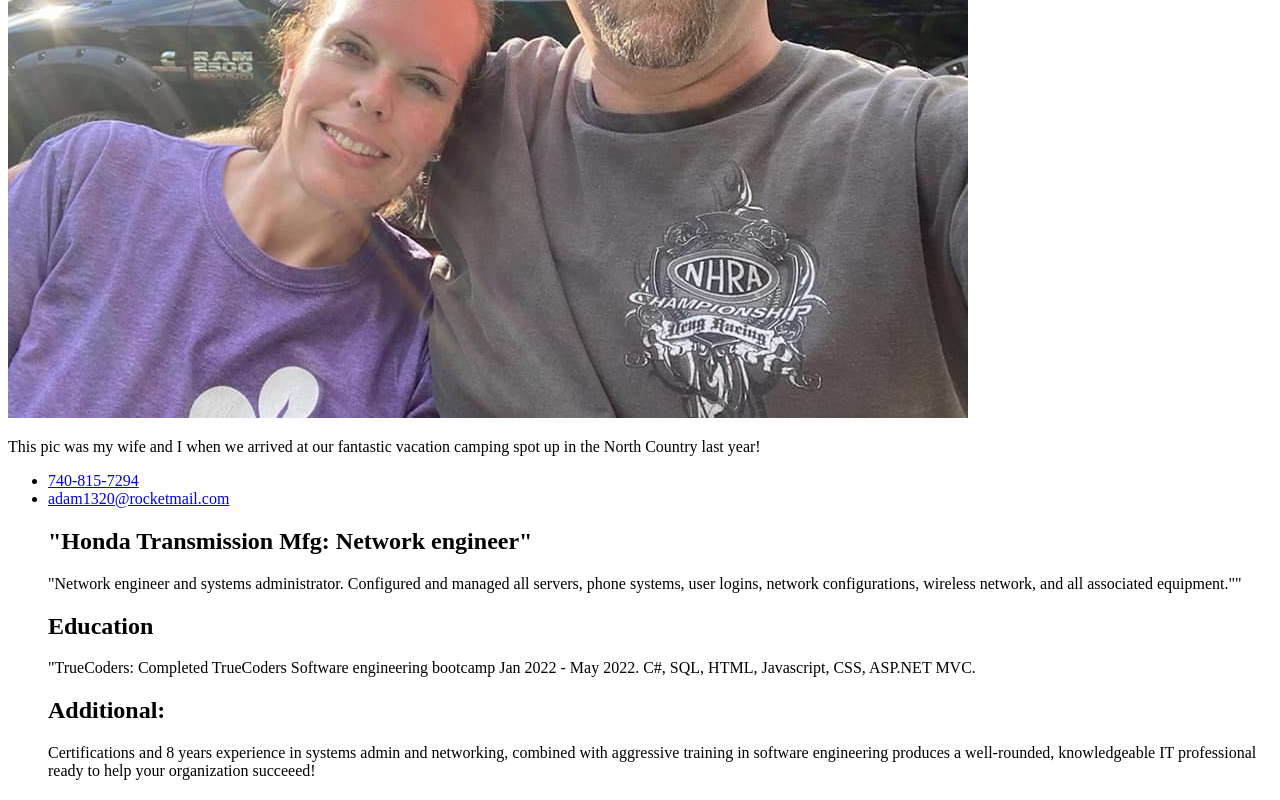
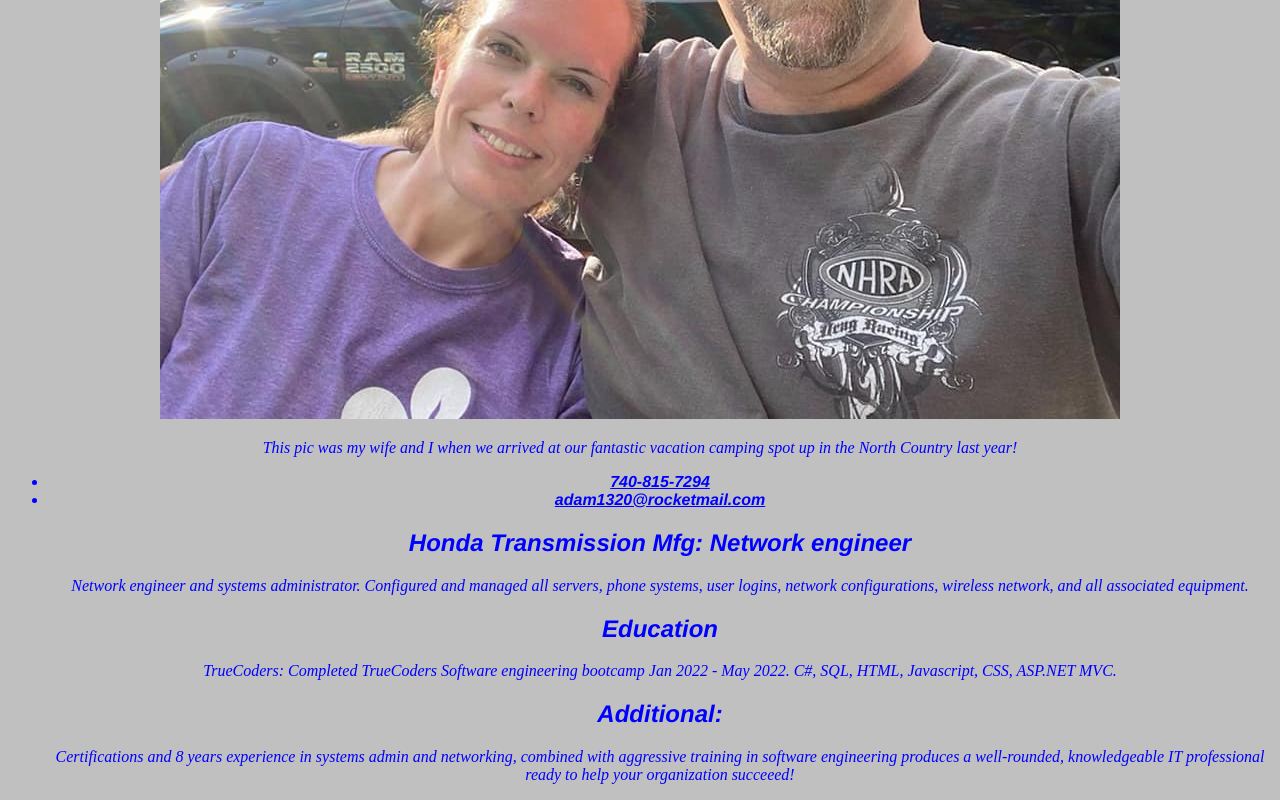
Before and after one commit to adam1320/HTML-Portfolio, a plain HTML site: page Index.html in a window 1280 px wide. Shown: the part 378-1178 px from the top of the page. Drawn offline with Linux system fonts and the light colour scheme.

Commit message:
Completed CSS exercise

```diff
--- a/Index.html
+++ b/Index.html
@@ -1,11 +1,14 @@
 <!DOCTYPE html>
 <html lang="en">
 <head>
+    <link rel = "stylesheet" href="/Style.css">
     <meta charset="UTF-8">
     <meta http-equiv="X-UA-Compatible" content="IE=edge">
     <meta name="viewport" content="width=device-width, initial-scale=1.0">
     <title>Adam Brannon</title>
+
 </head>
+
 <body>
    <section>
        <h1>Adam Brannon</h1>
@@ -14,15 +17,15 @@
             camping spot up in the North Country last year!</p>
    </section>
    <ul>
-       <li><a href="tel : 740-815-7294 ">740-815-7294</a></li>
-       <li><a href="mailto:adam1320@rocketmail.com">adam1320@rocketmail.com</a></li>
-       <section><h1>"Honda Transmission Mfg: Network engineer"</h1>
-        <p>"Network engineer and systems administrator. Configured and managed all servers,
+       <li><a class="phone" href="tel : 740-815-7294 ">740-815-7294</a></li>
+       <li><a class="email" href="mailto:adam1320@rocketmail.com">adam1320@rocketmail.com</a></li>
+       <section><h1>Honda Transmission Mfg: Network engineer</h1>
+        <p>Network engineer and systems administrator. Configured and managed all servers,
             phone systems, user logins, network configurations, wireless network,
-            and all associated equipment.""
+            and all associated equipment.
         </p></section>
         <section><h1>Education</h1>
-        <p>"TrueCoders: Completed TrueCoders Software engineering bootcamp Jan 2022 - May 2022.
+        <p>TrueCoders: Completed TrueCoders Software engineering bootcamp Jan 2022 - May 2022.
             C#, SQL, HTML, Javascript, CSS, ASP.NET MVC.
         </p></section>
         <section>
--- /dev/null
+++ b/Style.css
@@ -0,0 +1,11 @@
+body
+ {background-color:silver; color:blue; outline: red;font: oblique; font-style: italic; text-align: center;}
+
+h1
+{color:blue;  text-align: center; font-family: 'Franklin Gothic Medium'; font-weight: bolder;}
+
+.email
+{color:blue;   text-align: center; font-family: 'Franklin Gothic Medium'; font-weight: bolder;}
+
+.phone
+{color:blue;   text-align: center; font-family: 'Franklin Gothic Medium'; font-weight: bolder;}
```
